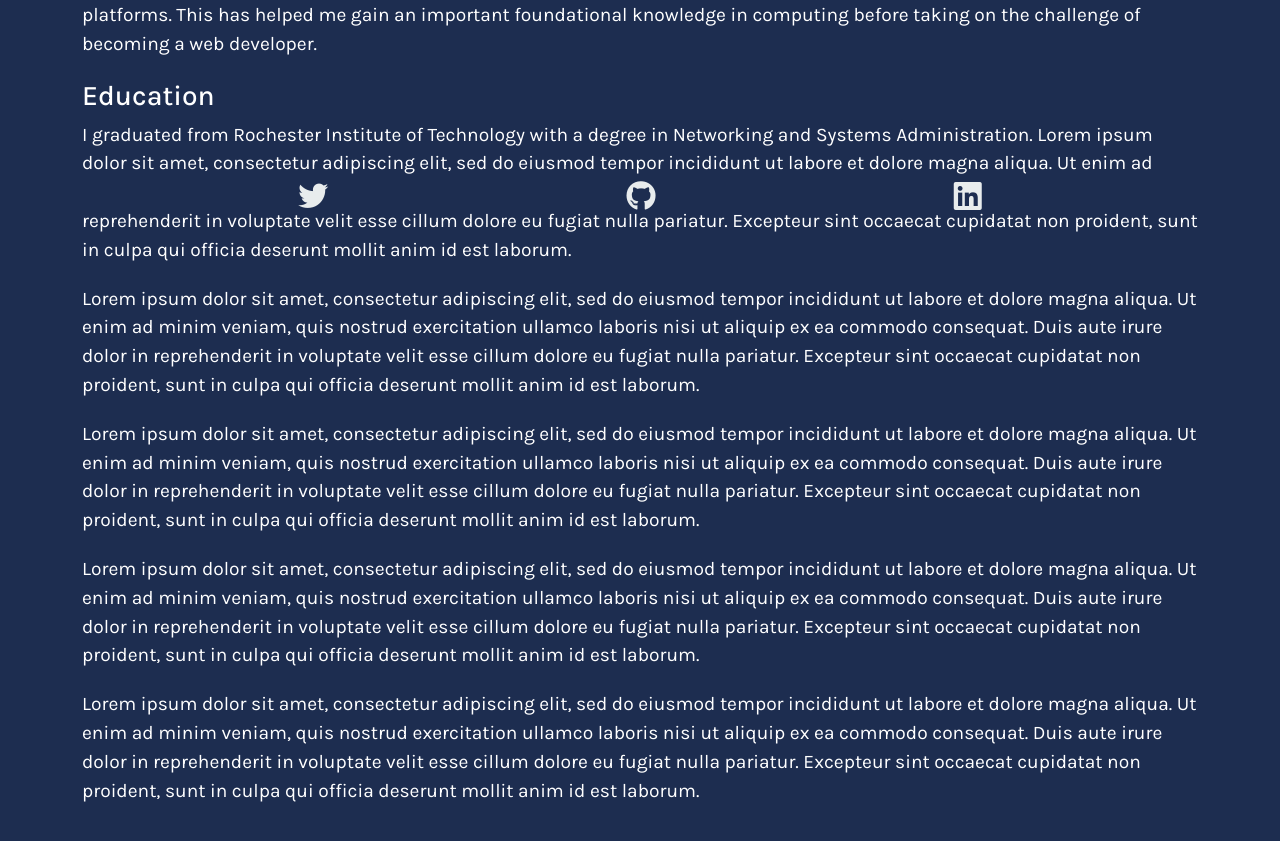
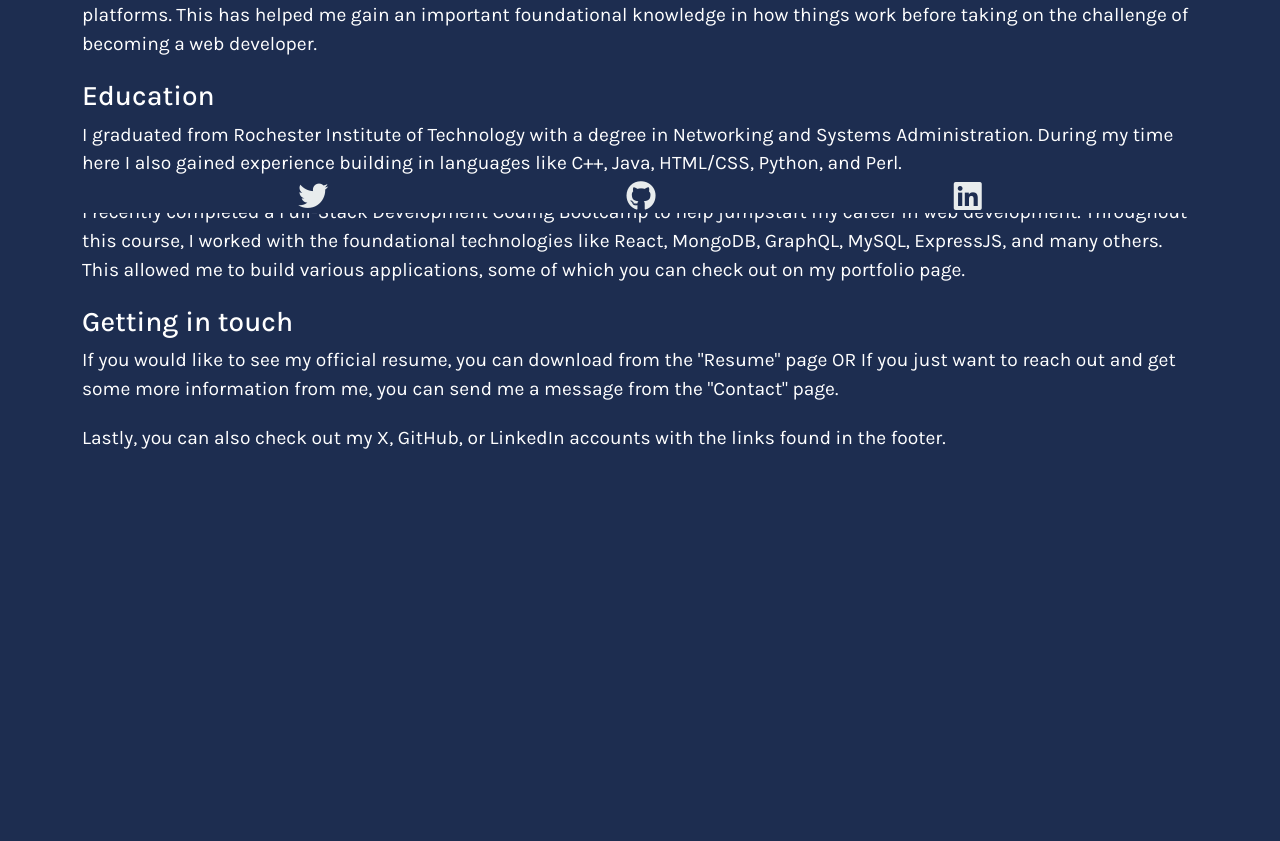
Before and after one commit to drewhouses/react-portfolio, a React (Vite) app: page / in a window 1280 px wide. Shown: the part 587-1428 px from the top of the page. After the commit the page ends 1090 px from the top, so only its background shows below. Built offline with nearby package versions, Linux system fonts and the light colour scheme.

Commit message:
Added more info to about-me page

```diff
--- a/src/pages/AboutPage.jsx
+++ b/src/pages/AboutPage.jsx
@@ -11,55 +11,32 @@ export default function AboutPage() {
         developer. My expertise in software support has definitely given me an
         edge as I have a great amount of knowledge and expertise dealing with
         different enterprise platforms. This has helped me gain an important
-        foundational knowledge in computing before taking on the challenge of
-        becoming a web developer.
+        foundational knowledge in how things work before taking on the challenge
+        of becoming a web developer.
       </p>
       <h3>Education</h3>
       <p className="aboutme-text">
         I graduated from Rochester Institute of Technology with a degree in
-        Networking and Systems Administration. Lorem ipsum dolor sit amet,
-        consectetur adipiscing elit, sed do eiusmod tempor incididunt ut labore
-        et dolore magna aliqua. Ut enim ad minim veniam, quis nostrud
-        exercitation ullamco laboris nisi ut aliquip ex ea commodo consequat.
-        Duis aute irure dolor in reprehenderit in voluptate velit esse cillum
-        dolore eu fugiat nulla pariatur. Excepteur sint occaecat cupidatat non
-        proident, sunt in culpa qui officia deserunt mollit anim id est laborum.
+        Networking and Systems Administration. During my time here I also gained
+        experience building in languages like C++, Java, HTML/CSS, Python, and
+        Perl.
       </p>
       <p className="aboutme-text">
-        Lorem ipsum dolor sit amet, consectetur adipiscing elit, sed do eiusmod
-        tempor incididunt ut labore et dolore magna aliqua. Ut enim ad minim
-        veniam, quis nostrud exercitation ullamco laboris nisi ut aliquip ex ea
-        commodo consequat. Duis aute irure dolor in reprehenderit in voluptate
-        velit esse cillum dolore eu fugiat nulla pariatur. Excepteur sint
-        occaecat cupidatat non proident, sunt in culpa qui officia deserunt
-        mollit anim id est laborum.
+        I recently completed a Full-Stack Development Coding Bootcamp to help
+        jumpstart my career in web development. Throughout this course, I worked
+        with the foundational technologies like React, MongoDB, GraphQL, MySQL,
+        ExpressJS, and many others. This allowed me to build various
+        applications, some of which you can check out on my portfolio page.
+      </p>
+      <h3>Getting in touch</h3>
+      <p className="aboutme-text">
+        If you would like to see my official resume, you can download from the
+        "Resume" page OR If you just want to reach out and get some more
+        information from me, you can send me a message from the "Contact" page.
       </p>
       <p className="aboutme-text">
-        Lorem ipsum dolor sit amet, consectetur adipiscing elit, sed do eiusmod
-        tempor incididunt ut labore et dolore magna aliqua. Ut enim ad minim
-        veniam, quis nostrud exercitation ullamco laboris nisi ut aliquip ex ea
-        commodo consequat. Duis aute irure dolor in reprehenderit in voluptate
-        velit esse cillum dolore eu fugiat nulla pariatur. Excepteur sint
-        occaecat cupidatat non proident, sunt in culpa qui officia deserunt
-        mollit anim id est laborum.
-      </p>
-      <p className="aboutme-text">
-        Lorem ipsum dolor sit amet, consectetur adipiscing elit, sed do eiusmod
-        tempor incididunt ut labore et dolore magna aliqua. Ut enim ad minim
-        veniam, quis nostrud exercitation ullamco laboris nisi ut aliquip ex ea
-        commodo consequat. Duis aute irure dolor in reprehenderit in voluptate
-        velit esse cillum dolore eu fugiat nulla pariatur. Excepteur sint
-        occaecat cupidatat non proident, sunt in culpa qui officia deserunt
-        mollit anim id est laborum.
-      </p>
-      <p className="aboutme-text">
-        Lorem ipsum dolor sit amet, consectetur adipiscing elit, sed do eiusmod
-        tempor incididunt ut labore et dolore magna aliqua. Ut enim ad minim
-        veniam, quis nostrud exercitation ullamco laboris nisi ut aliquip ex ea
-        commodo consequat. Duis aute irure dolor in reprehenderit in voluptate
-        velit esse cillum dolore eu fugiat nulla pariatur. Excepteur sint
-        occaecat cupidatat non proident, sunt in culpa qui officia deserunt
-        mollit anim id est laborum.
+        Lastly, you can also check out my X, GitHub, or LinkedIn accounts with
+        the links found in the footer.
       </p>
     </div>
   );
```
